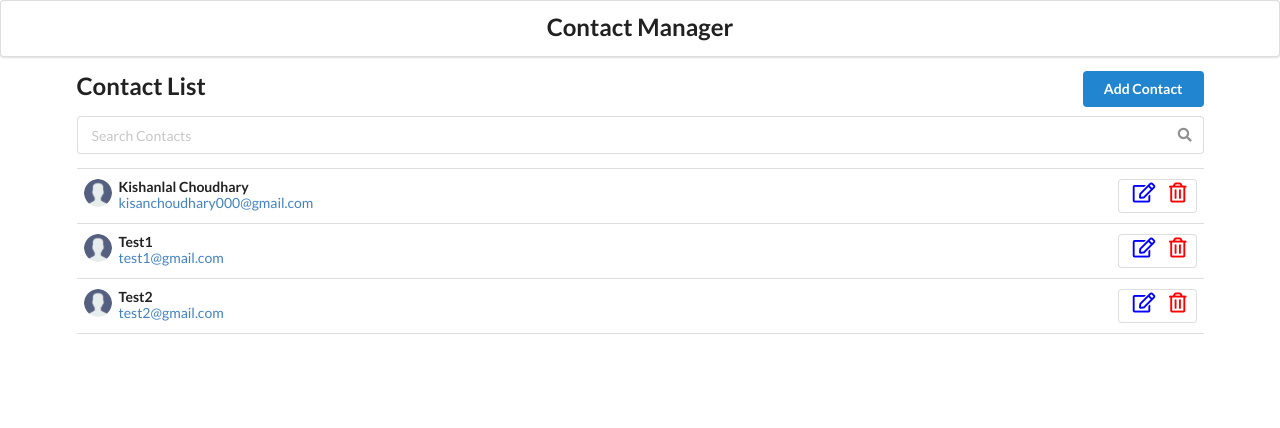
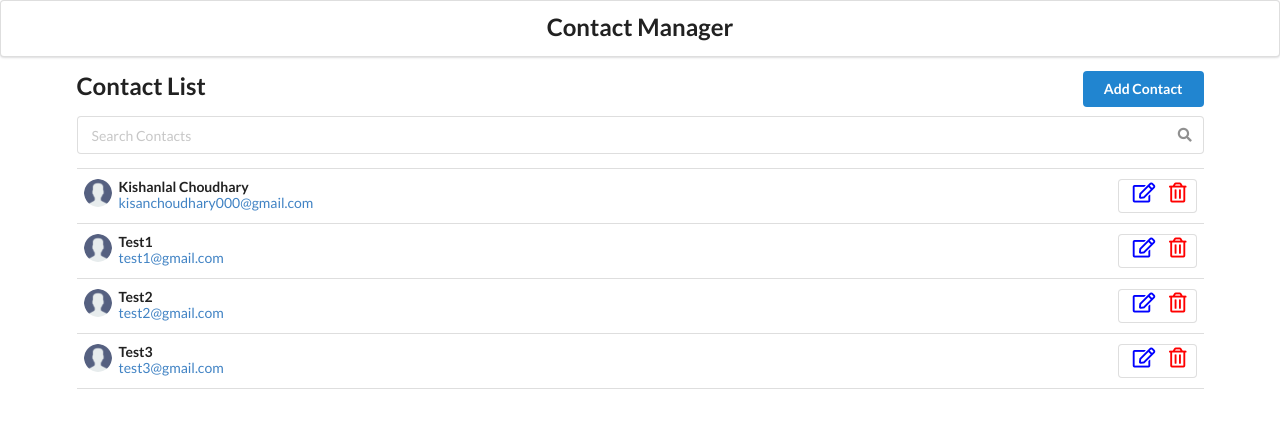
Before and after one commit to kishanlalchoudhary/Contact-Manager-CRUD, a React (Create React App) app: page / in a window 1280 px wide. Shown: the top 428 px of the page. Built offline with nearby package versions, Linux system fonts and the light colour scheme; data requests are answered from the project's data file.

Commit message:
fixed json structure bug

```diff
--- a/src/components/App.js
+++ b/src/components/App.js
@@ -29,8 +29,8 @@ function App() {
   const addContactHandler = async (contact) => {
     try {
       const request = {
+        id: uuid(),
         ...contact,
-        id: uuid(),
       };
 
       const response = await api.post("/contacts", request);
--- a/src/database/db.json
+++ b/src/database/db.json
@@ -11,9 +11,14 @@
       "email": "test1@gmail.com"
     },
     {
+      "id": "6e935d0c-a054-ef05-16ea-33160bfa97cf",
       "name": "Test2",
-      "email": "test2@gmail.com",
-      "id": "6e935d0c-a054-ef05-16ea-33160bfa97cf"
+      "email": "test2@gmail.com"
+    },
+    {
+      "id": "0ff09005-e90c-29d5-b18c-b0db943dc1c4",
+      "name": "Test3",
+      "email": "test3@gmail.com"
     }
   ]
 }
```
